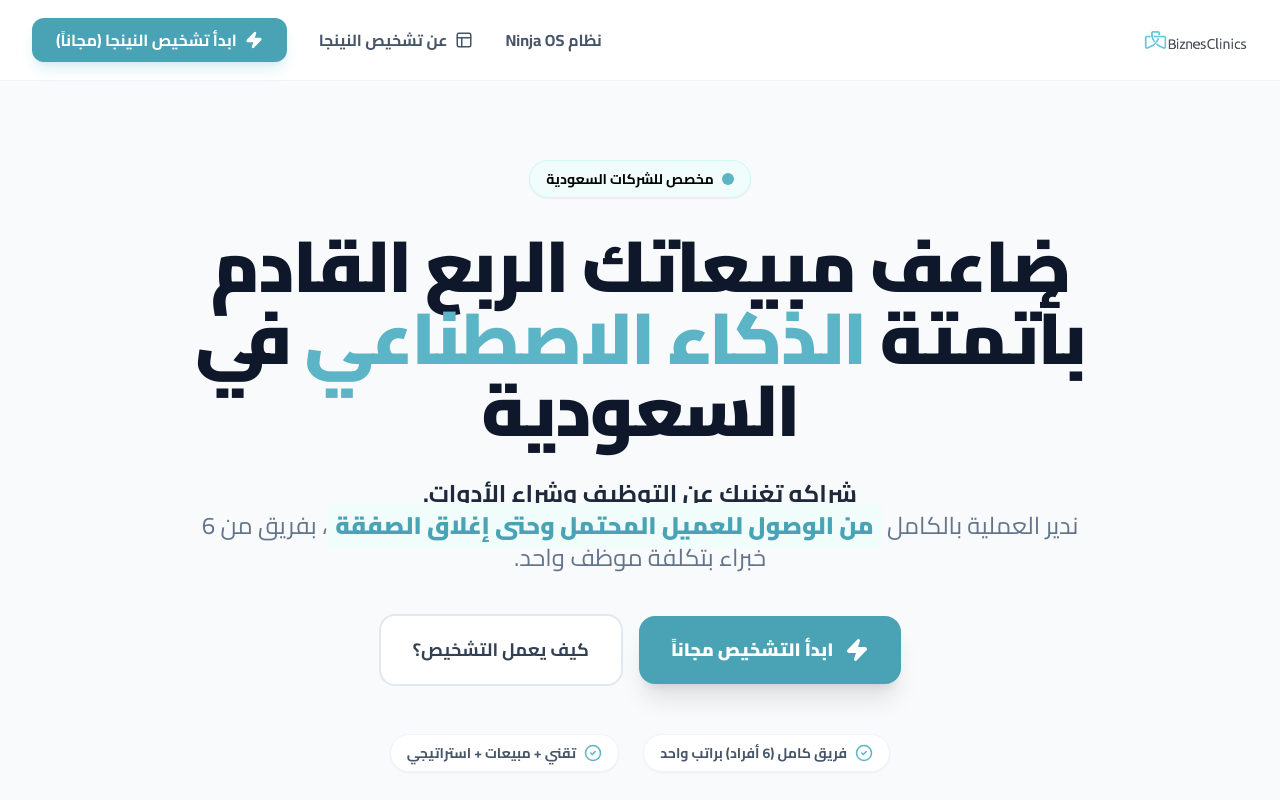
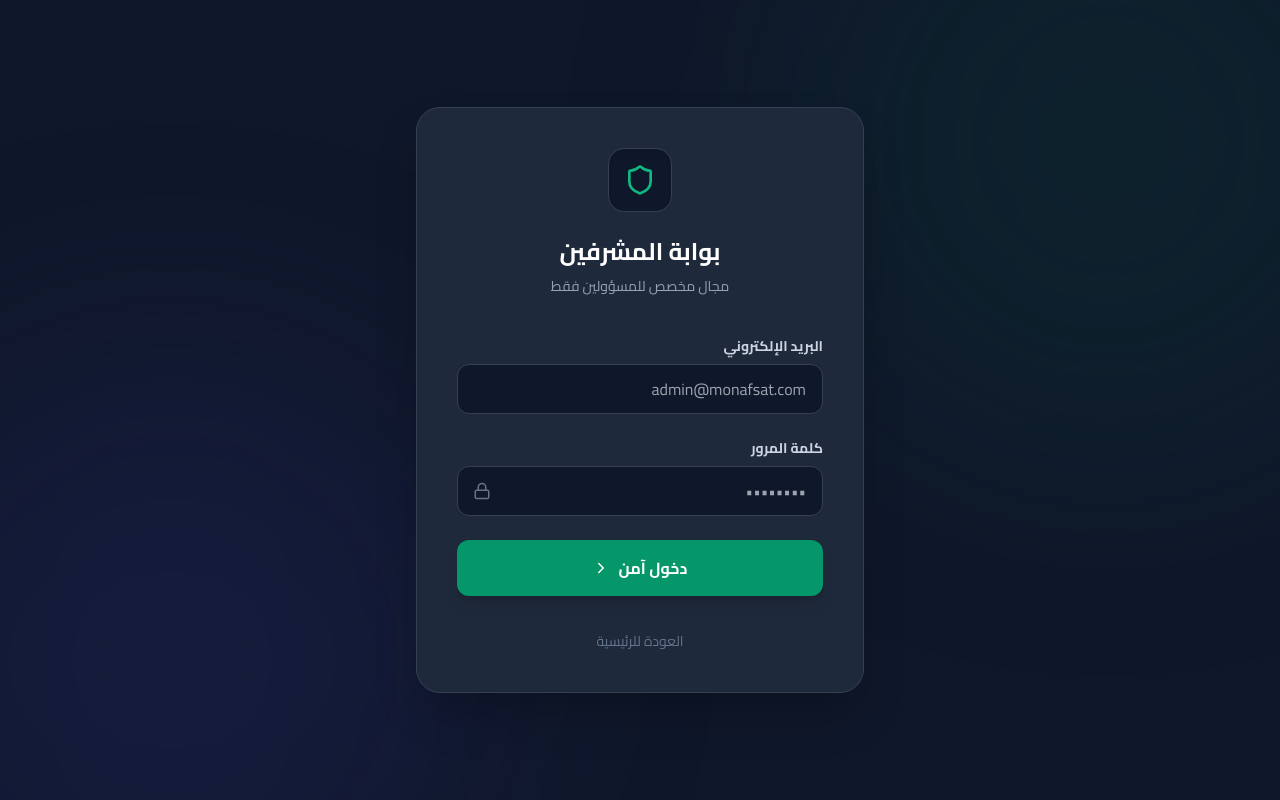
Before and after one commit to biznesclinicsgpt-png/monafsat-test-leads, a React (Vite) app: page /admin/login in a window 1280 px wide. Before the commit this address led to /. Shown: the top 800 px of the page. Built offline with nearby package versions, Linux system fonts and the light colour scheme; no server answers.

Commit message:
feat: add AdminLoginPage and update AdminLayout
- Add new AdminLoginPage for admin authentication
- Update App.tsx routing
- Update AdminLayout configuration

Co-Authored-By: Claude Opus 4.5 <noreply@anthropic.com>

```diff
--- a/App.tsx
+++ b/App.tsx
@@ -22,6 +22,7 @@ import ProviderIntegrationsPage from './pages/ProviderIntegrationsPage';
 // import { PlaceholderPage } from './components/PlaceholderPage'; // Unused
 
 import LoginPage from './pages/LoginPage';
+import AdminLoginPage from './pages/AdminLoginPage';
 import GrowthSystemPage from './pages/GrowthSystemPage';
 
 const App = () => {
@@ -37,6 +38,7 @@ const App = () => {
           <Route path="/landing-legacy" element={<LandingPage />} />
           <Route path="/diagnosis" element={<NinjaDiagnosisPage />} />
           <Route path="/login" element={<LoginPage />} />
+          <Route path="/admin/login" element={<AdminLoginPage />} />
 
           {/* App Routes (Protected/Layout Wrapped) */}
           <Route path="/app" element={<MainLayout />}>
--- a/layouts/AdminLayout.tsx
+++ b/layouts/AdminLayout.tsx
@@ -1,9 +1,42 @@
-
-import React from 'react';
-import { Outlet, NavLink } from 'react-router-dom';
+import React, { useEffect, useState } from 'react';
+import { Outlet, NavLink, useNavigate, useLocation } from 'react-router-dom';
 import { Shield, LayoutDashboard as DashboardIcon, Crown as NinjaIcon, Users as UsersIcon, LogOut } from 'lucide-react';
 
 const AdminLayout = () => {
+    const navigate = useNavigate();
+    const location = useLocation();
+    const [authorized, setAuthorized] = useState(false);
+
+    useEffect(() => {
+        const checkAuth = () => {
+            const userStr = localStorage.getItem('user');
+            if (!userStr) {
+                navigate('/admin/login', { state: { from: location } });
+                return;
+            }
+
+            try {
+                const user = JSON.parse(userStr);
+                if (user.role !== 'admin') {
+                    // Not authorized
+                    navigate('/'); // Or show unauthorized page
+                    return;
+                }
+                setAuthorized(true);
+            } catch (e) {
+                console.error("Auth Error", e);
+                localStorage.removeItem('user');
+                navigate('/admin/login');
+            }
+        };
+
+        checkAuth();
+    }, [navigate, location]);
+
+    if (!authorized) {
+        return null; // Don't render anything while checking
+    }
+
     return (
         <div className="flex h-screen bg-slate-50 dark:bg-slate-900 text-slate-900 dark:text-white font-cairo">
             {/* Sidebar */}
@@ -46,7 +79,13 @@ const AdminLayout = () => {
                 </nav>
 
                 <div className="p-4 border-t border-slate-800">
-                    <button onClick={() => window.location.href = '/'} className="flex items-center gap-3 px-4 py-3 rounded-xl text-rose-400 hover:bg-rose-900/20 w-full transition-colors">
+                    <button
+                        onClick={() => {
+                            localStorage.removeItem('user');
+                            navigate('/admin/login');
+                        }}
+                        className="flex items-center gap-3 px-4 py-3 rounded-xl text-rose-400 hover:bg-rose-900/20 w-full transition-colors"
+                    >
                         <LogOut size={20} />
                         <span>Exit Portal</span>
                     </button>
--- /dev/null
+++ b/pages/AdminLoginPage.tsx
@@ -0,0 +1,117 @@
+
+import React, { useState } from 'react';
+import { useNavigate } from 'react-router-dom';
+import { motion } from 'framer-motion';
+import { Shield, Lock, ChevronRight } from 'lucide-react';
+
+const AdminLoginPage = () => {
+    const navigate = useNavigate();
+    const [email, setEmail] = useState('');
+    const [password, setPassword] = useState('');
+    const [loading, setLoading] = useState(false);
+    const [error, setError] = useState<string | null>(null);
+
+    const handleLogin = (e: React.FormEvent) => {
+        e.preventDefault();
+        setLoading(true);
+        setError(null);
+
+        // Simulate Secure Auth
+        setTimeout(() => {
+            if (email === 'admin@monafsat.com' && password === 'admin123') {
+                const adminUser = {
+                    id: 'admin-1',
+                    name: 'Super Admin',
+                    email: email,
+                    role: 'admin',
+                    token: 'secure-admin-token-xyz'
+                };
+                localStorage.setItem('user', JSON.stringify(adminUser));
+                navigate('/admin');
+            } else {
+                setError('بيانات الدخول غير صحيحة');
+                setLoading(false);
+            }
+        }, 1500);
+    };
+
+    return (
+        <div className="min-h-screen flex items-center justify-center bg-slate-900 font-cairo" dir="rtl">
+            {/* Background Effects */}
+            <div className="absolute inset-0 overflow-hidden pointer-events-none">
+                <div className="absolute -top-[20%] -right-[10%] w-[600px] h-[600px] bg-emerald-900/20 rounded-full blur-[120px]"></div>
+                <div className="absolute -bottom-[20%] -left-[10%] w-[600px] h-[600px] bg-indigo-900/20 rounded-full blur-[120px]"></div>
+            </div>
+
+            <motion.div
+                initial={{ opacity: 0, scale: 0.9 }}
+                animate={{ opacity: 1, scale: 1 }}
+                className="bg-slate-800 p-10 rounded-3xl shadow-2xl w-full max-w-md border border-slate-700 relative z-10"
+            >
+                <div className="text-center mb-10">
+                    <div className="w-16 h-16 bg-slate-900 rounded-2xl flex items-center justify-center mx-auto mb-6 border border-slate-700 shadow-inner">
+                        <Shield className="text-emerald-500" size={32} />
+                    </div>
+                    <h1 className="text-2xl font-bold text-white mb-2">بوابة المشرفين</h1>
+                    <p className="text-slate-400 text-sm">مجال مخصص للمسؤولين فقط</p>
+                </div>
+
+                <form onSubmit={handleLogin} className="space-y-6">
+                    {error && (
+                        <div className="bg-red-500/10 text-red-400 px-4 py-3 rounded-xl text-sm font-bold border border-red-500/20 text-center">
+                            {error}
+                        </div>
+                    )}
+
+                    <div>
+                        <label className="block text-sm font-bold text-slate-300 mb-2">البريد الإلكتروني</label>
+                        <input
+                            type="email"
+                            required
+                            className="w-full px-4 py-3 bg-slate-900 rounded-xl border border-slate-700 text-white focus:border-emerald-500 focus:ring-4 focus:ring-emerald-500/10 transition-all outline-none"
+                            placeholder="admin@monafsat.com"
+                            value={email}
+                            onChange={(e) => setEmail(e.target.value)}
+                        />
+                    </div>
+                    <div>
+                        <label className="block text-sm font-bold text-slate-300 mb-2">كلمة المرور</label>
+                        <div className="relative">
+                            <input
+                                type="password"
+                                required
+                                className="w-full px-4 py-3 bg-slate-900 rounded-xl border border-slate-700 text-white focus:border-emerald-500 focus:ring-4 focus:ring-emerald-500/10 transition-all outline-none"
+                                placeholder="••••••••"
+                                value={password}
+                                onChange={(e) => setPassword(e.target.value)}
+                            />
+                            <Lock className="absolute left-4 top-1/2 -translate-y-1/2 text-slate-500" size={18} />
+                        </div>
+                    </div>
+
+                    <button
+                        disabled={loading}
+                        className="w-full bg-emerald-600 hover:bg-emerald-500 text-white font-bold py-4 rounded-xl transition-all shadow-lg hover:shadow-emerald-600/30 flex items-center justify-center gap-2 group"
+                    >
+                        {loading ? (
+                            <div className="w-5 h-5 border-2 border-white/30 border-t-white rounded-full animate-spin" />
+                        ) : (
+                            <>
+                                <span>دخول آمن</span>
+                                <ChevronRight className="group-hover:-translate-x-1 transition-transform" size={18} />
+                            </>
+                        )}
+                    </button>
+                </form>
+
+                <div className="mt-8 text-center">
+                    <button onClick={() => navigate('/')} className="text-slate-500 text-sm hover:text-white transition-colors">
+                        العودة للرئيسية
+                    </button>
+                </div>
+            </motion.div>
+        </div>
+    );
+};
+
+export default AdminLoginPage;
```
